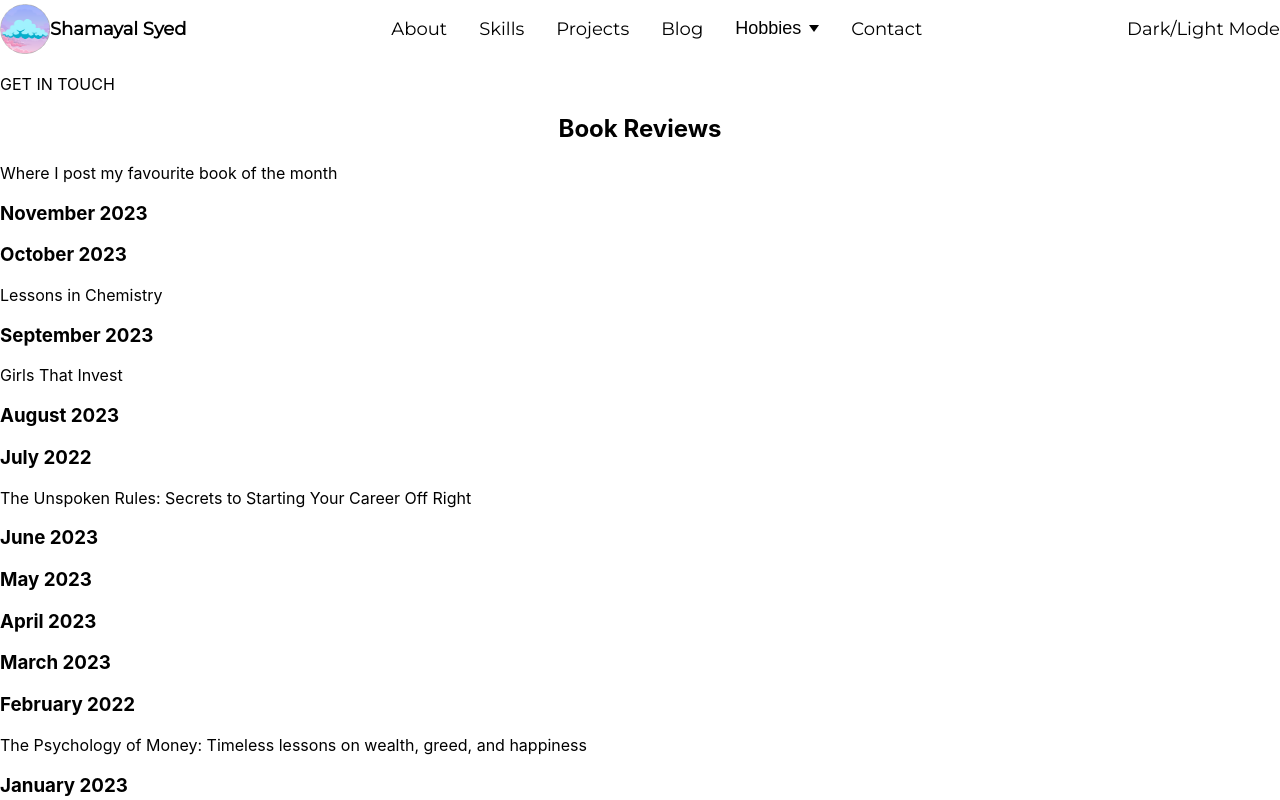
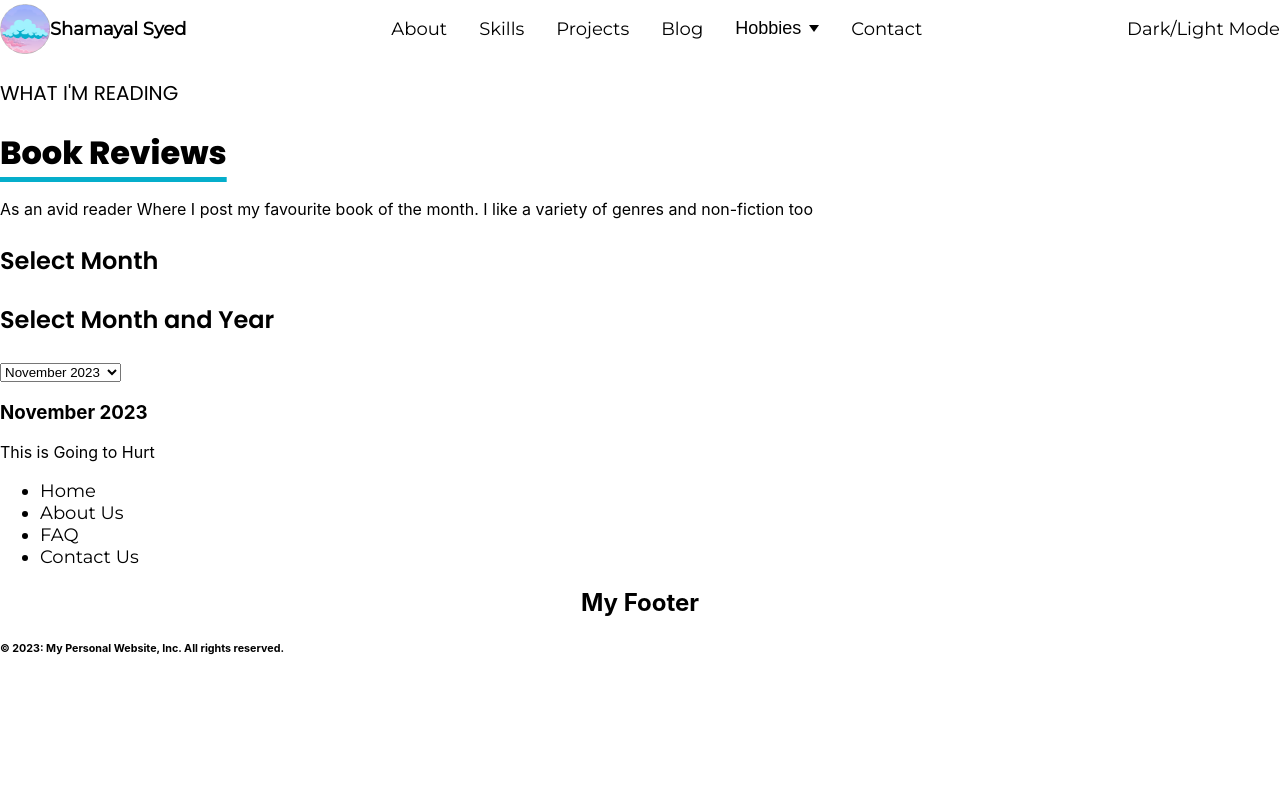
Before and after one commit to Shamayal/personal-website, a React (Create React App) app: page /hobbies/books in a window 1280 px wide. Shown: the top 800 px of the page. Built offline with nearby package versions, Linux system fonts and the light colour scheme.

Commit message:
added dropdown selection for books page

```diff
--- a/src/components/Books.jsx
+++ b/src/components/Books.jsx
@@ -1,45 +1,63 @@
-// import "../../../styles/income.css"
+import React, { useState } from 'react';
+// import Calendar from 'react-calendar';
+import "../styles/Books.css";
 
 const Books = () => {
 
+  const bookReviews = [
+    { month: "November", year: 2023, book: "This is Going to Hurt", author: "Adam Kay", review: "" },
+    { month: "October", year: 2023, book: "Lessons in Chemistry", author: "", review: "" },
+    { month: "September", year: 2023, book: "Girls That Invest: Your Guide to Financial Independence through Shares and Stocks", author: "", review: "" },
+    { month: "August", year: 2023, book: "This is Going to Hurt", author: "", review: "" },
+    { month: "July", year: 2023, book: "The Unspoken Rules: Secrets to Starting Your Career Off Right", author: "", review: "" },
+    { month: "June", year: 2023, book: "Atomic Habits: An Easy & Proven Way to Build Good Habits & Break Bad Ones", author: "", review: "" },
+    { month: "May", year: 2023, book: "Lessons in Chemistry", author: "", review: "" },
+    { month: "April", year: 2023, book: "This is Going to Hurt", author: "", review: "" },
+    { month: "March", year: 2023, book: "Lessons in Chemistry", author: "", review: "" },
+    { month: "February", year: 2023, book: "The Psychology of Money: Timeless lessons on wealth, greed, and happiness", author: "", review: "" },
+    { month: "January", year: 2023, book: "Hana Khan Carries On", author: "", review: "They say don’t judge a book by its cover, but how could I not when the striking colours and image of <i> Hana Khan Carries On</i>  caught my eye. When I found out the protagonist is a 24 year old, south asian woman from Toronto, it sounded a lot like me and I was intrigued to know more. Hana Khan is a radio host who is currently dealing with compromising her views for the sake of making a good impression at her internship and a failing family business. She starts her own podcast to share her thoughts as she experiences new changes in her neighbourhood and a hate-motivated attack. This book is bold, funny, and brings a fresh new perspective to the lives of immigrant children in Canada. Its themes of family relations, staying resilient, and standing up for your beliefs resonate with many. I’d definitely recommend it if you are looking to read more books focused on the lives of POC." },
+  ]
+
+  const [selectedMonth, setSelectedMonth] = useState("November");
+  const [selectedYear, setSelectedYear] = useState(2023);
+
+  const handleMonthYearChange = (e) => {
+    const [selectedMonth, selectedYear] = e.target.value.split("-");
+    setSelectedMonth(selectedMonth);
+    setSelectedYear(parseInt(selectedYear));
+  };
+
+  const selectedBook = bookReviews.find(
+    (review) =>
+      review.month === selectedMonth && review.year === selectedYear
+  );
+
   return (
     <div>
-      <p>GET IN TOUCH</p>
-      <h2>Book Reviews</h2>
-      <p>Where I post my favourite book of the month</p>
+      <p className="poppins-400-font">WHAT I'M READING</p>
+      <h1 className="poppins-800-font">Book Reviews</h1>
+      <p>As an avid reader Where I post my favourite book of the month. I like a variety of genres and non-fiction too</p>
 
-      <h3>November 2023</h3>
-      <p></p>
+      <h3 className="poppins-600-font">Select Month</h3>
 
-      <h3>October 2023</h3>
-      <p>Lessons in Chemistry</p>
+      <h3 className="poppins-600-font">Select Month and Year</h3>
+      <select onChange={handleMonthYearChange} value={`${selectedMonth}-${selectedYear}`}>
+        {bookReviews.map((review, index) => (
+          <option key={index} value={`${review.month}-${review.year}`}>
+            {`${review.month} ${review.year}`}
+          </option>
+        ))}
+      </select>
 
-      <h3>September 2023</h3>
-      <p>Girls That Invest</p>
-
-      <h3>August 2023</h3>
-      <p></p>
-
-      <h3>July 2022</h3>
-      <p>The Unspoken Rules: Secrets to Starting Your Career Off Right</p>
-
-      <h3>June 2023</h3>
-      <p></p>
-
-      <h3>May 2023</h3>
-      <p></p>
-
-      <h3>April 2023</h3>
-      <p></p>
-
-      <h3>March 2023</h3>
-      <p></p>
-
-      <h3>February 2022</h3>
-      <p>The Psychology of Money: Timeless lessons on wealth, greed, and happiness</p>
-
-      <h3>January 2023</h3>
-      <p>Hana Khan Carries On</p>
+      {selectedBook ? (
+        <>
+          <h3>{`${selectedMonth} ${selectedYear}`}</h3>
+          <p>{selectedBook.book}</p>
+          <p>{selectedBook.review}</p>
+        </>
+      ) : (
+        <p>No book review found for the selected month and year.</p>
+      )}
 
     </div>
   )
--- /dev/null
+++ b/src/styles/Books.css
@@ -0,0 +1,18 @@
+#books {
+  margin-left: 80px;
+  margin-right: 80px;
+}
+
+.books-container {
+  display: flex;
+  flex-direction: row;
+}
+
+.books-container img {
+  height: 500px;
+  border-radius: 10%;
+}
+
+.books-text {
+  margin-right: 50px;
+}
```
